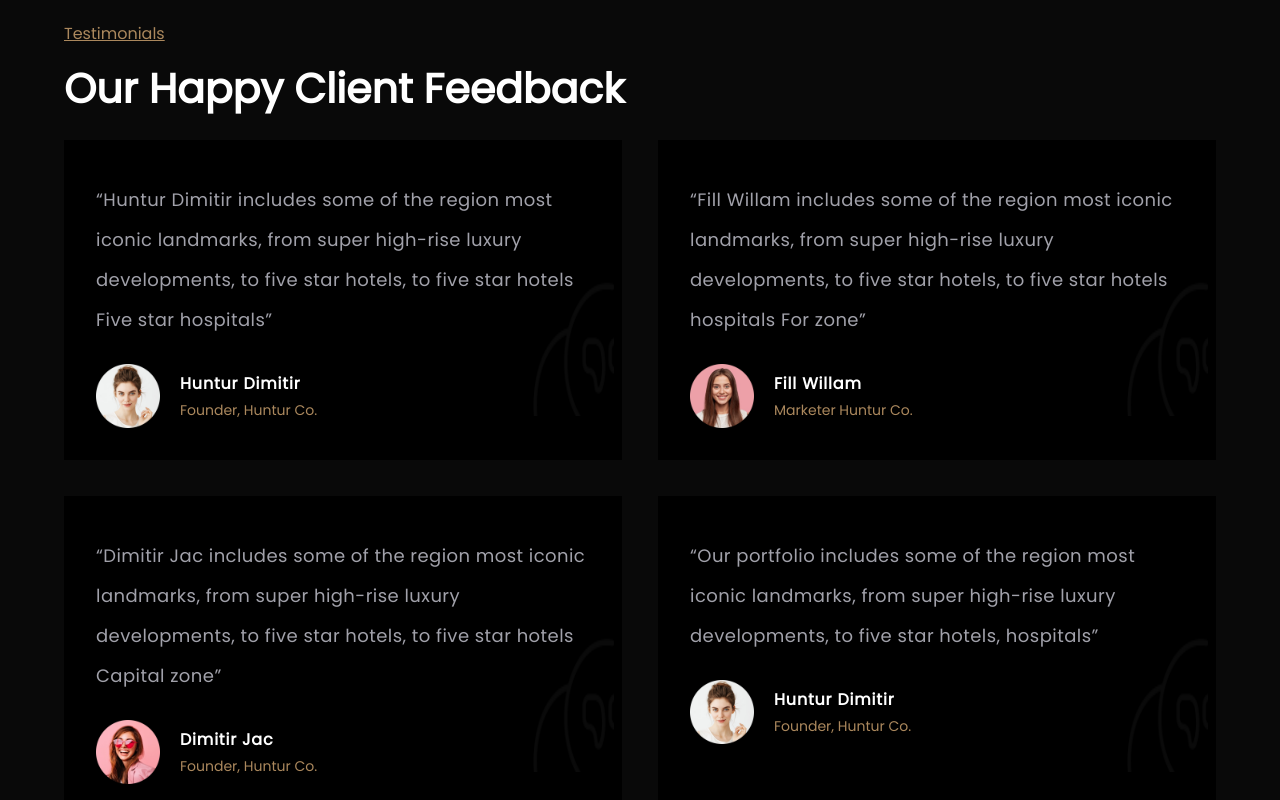
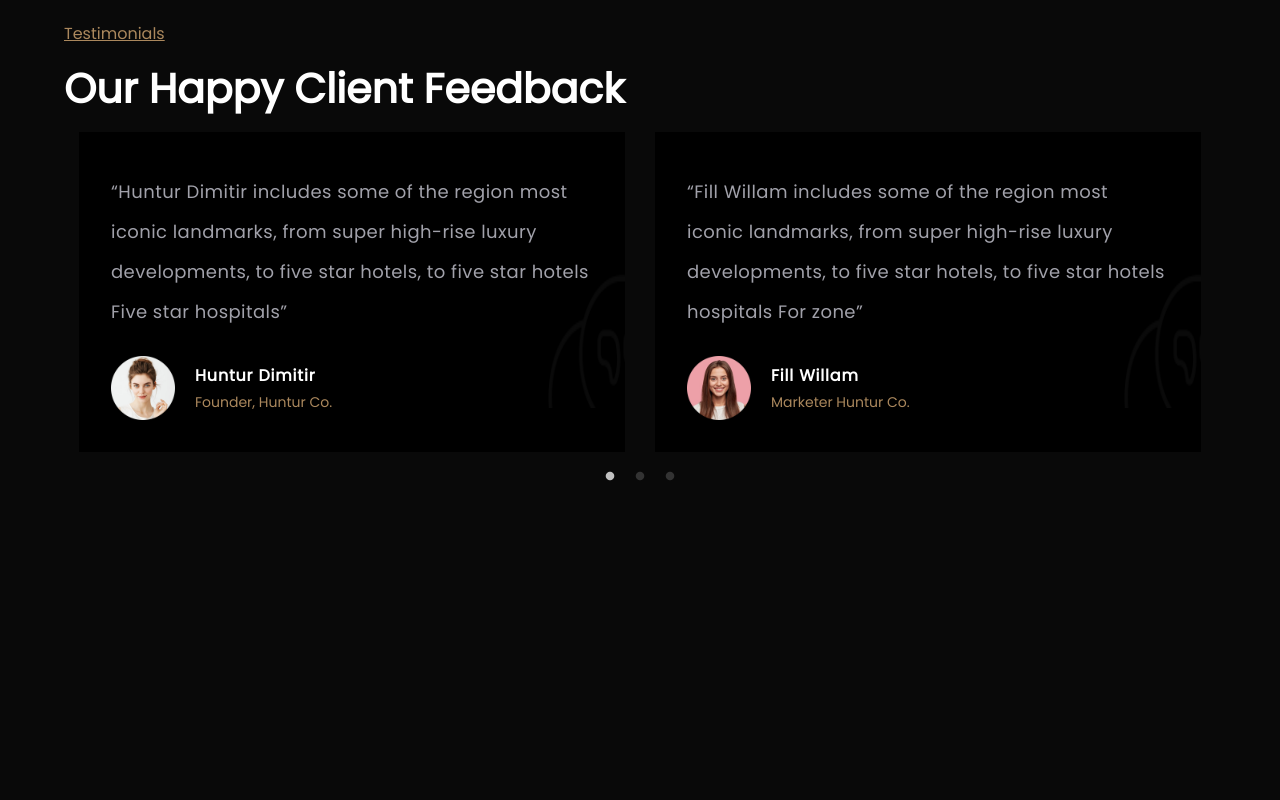
Before and after one commit to tamannaBithy/model-canvas, a Next.js app: page / in a window 1280 px wide. Shown: the part 4940-5740 px from the top of the page. After the commit the page ends 5504 px from the top, so only its background shows below. Built offline with nearby package versions, Linux system fonts and the light colour scheme.

Commit message:
[done] react-slick working

```diff
--- a/app/components/Testimonial.jsx
+++ b/app/components/Testimonial.jsx
@@ -2,21 +2,40 @@
 import Image from "next/image";
 import React from "react";
 import testimonialData from "../utils/testimonial.json";
-
-import ScrollContainer from "react-indiana-drag-scroll";
+import Slider from "react-slick";
+import "slick-carousel/slick/slick.css";
+import "slick-carousel/slick/slick-theme.css";
 
 const Testimonial = () => {
+  const sliderSettings = {
+    dots: true,
+    infinite: true,
+    arrows: false,
+    speed: 500,
+    slidesToShow: 2,
+    slidesToScroll: 2,
+    responsive: [
+      {
+        breakpoint: 768,
+        settings: {
+          slidesToShow: 1,
+          slidesToScroll: 1,
+        },
+      },
+    ],
+  };
+
   return (
     <div className="child-wrapper space-y-3 px-16 xl:px-0">
       <p className="heading-2">Testimonials</p>
       <h2 className="heading">Our Happy Client Feedback</h2>
 
-      <ScrollContainer>
-        <div className="grid lg:grid-cols-2 gap-9 pt-2">
+      <Slider {...sliderSettings}>
+        {/* <div className="grid lg:grid-cols-2 gap-9 pt-2"> */}
         {testimonialData?.map(({ id, name, designation, desc, img }) => {
           return (
             <div key={id}>
-                <div className="bg-[url('/testimonial/testimonial-bg.png')] bg-repeat px-8 lg:pt-10 py-7 space-y-6 lg:h-80 h-auto">
+              <div className="bg-[url('/testimonial/testimonial-bg.png')] bg-repeat px-8 lg:pt-10 py-7 space-y-6 lg:h-80 h-auto cursor-grab">
                 <q className="tracking-wide lg:text-[18px] lg:leading-10 text-muted">
                   {desc}
                 </q>
@@ -33,8 +52,8 @@ const Testimonial = () => {
             </div>
           );
         })}
-        </div>
-      </ScrollContainer>
+        {/* </div> */}
+      </Slider>
     </div>
   );
 };
--- a/app/globals.css
+++ b/app/globals.css
@@ -47,3 +47,18 @@ html {
 .progress-text {
   @apply font-semibold tracking-wider;
 }
+
+/* react-slick custom design */
+.slick-slide > div {
+  margin: 0 15px;
+}
+
+.slick-dots li button:before {
+  color: rgb(179, 178, 178) !important;
+  font-size: 10px !important;
+  margin-top: 10px;
+}
+
+.slick-dots li.slick-active button:before {
+  color: white !important;
+}
--- a/package.json
+++ b/package.json
@@ -14,7 +14,6 @@
     "react-countup": "^6.4.2",
     "react-dom": "^18",
     "react-icons": "^4.11.0",
-    "react-indiana-drag-scroll": "^2.2.0",
     "react-slick": "^0.29.0",
     "slick-carousel": "^1.8.1"
   },
```
Also changed, not shown: 1 other file (tests, documents, lock files or other folders). Lines whose indentation alone changed are shown as unchanged.
